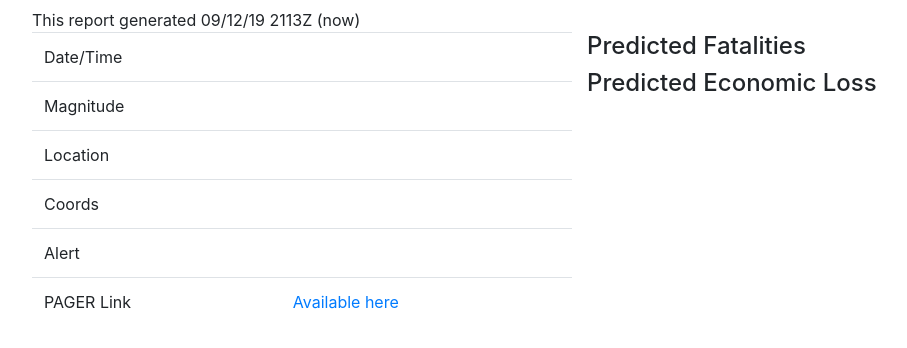
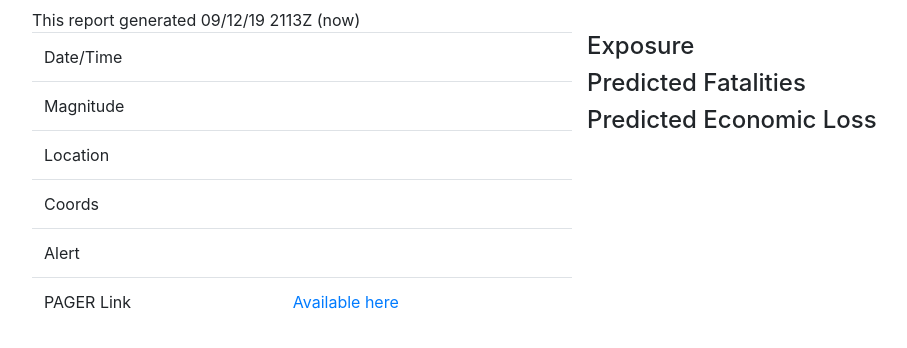
Before and after one commit to jHubCodingScheme/QuakeTracker, a Flask app: page /quake/1 in a window 1280 px wide. Shown: the top 348 px of the page, without its empty margins (53-960 px from the left). Run offline with Flask 2, Linux system fonts and the light colour scheme; data that the repository does not hold is empty; some libraries are stand-ins or nearby versions.

Commit message:
Add exposure (broken)

```diff
--- a/app/templates/quake.html
+++ b/app/templates/quake.html
@@ -44,6 +44,10 @@
                 <div class="col-6">
                   {% if quake["properties"]["products"]["losspager"] is defined %}
                   <div class="row">
+                    <h4>Exposure</h4>
+                    <img src='{{ quake["properties"]["products"]["losspager"][0]["contents"]["exposure.png"]["url"] }}'/>
+                  </div>
+                  <div class="row">
                     <h4>Predicted Fatalities</h4>
                     <img src='{{ quake["properties"]["products"]["losspager"][0]["contents"]["alertfatal_small.png"]["url"] }}'/>
                   </div>
```
